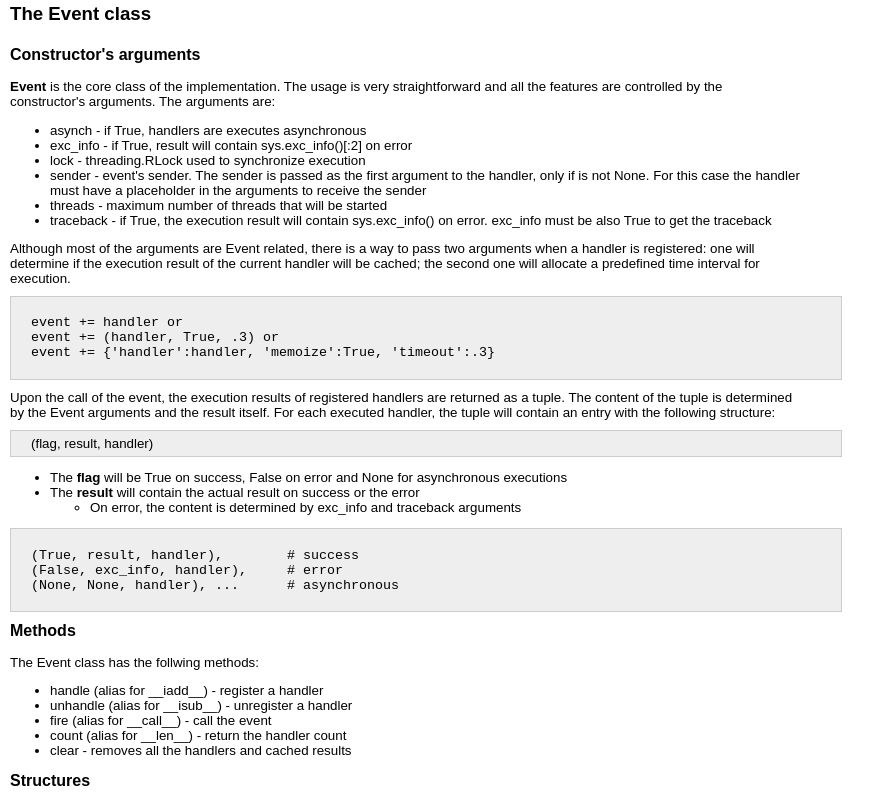
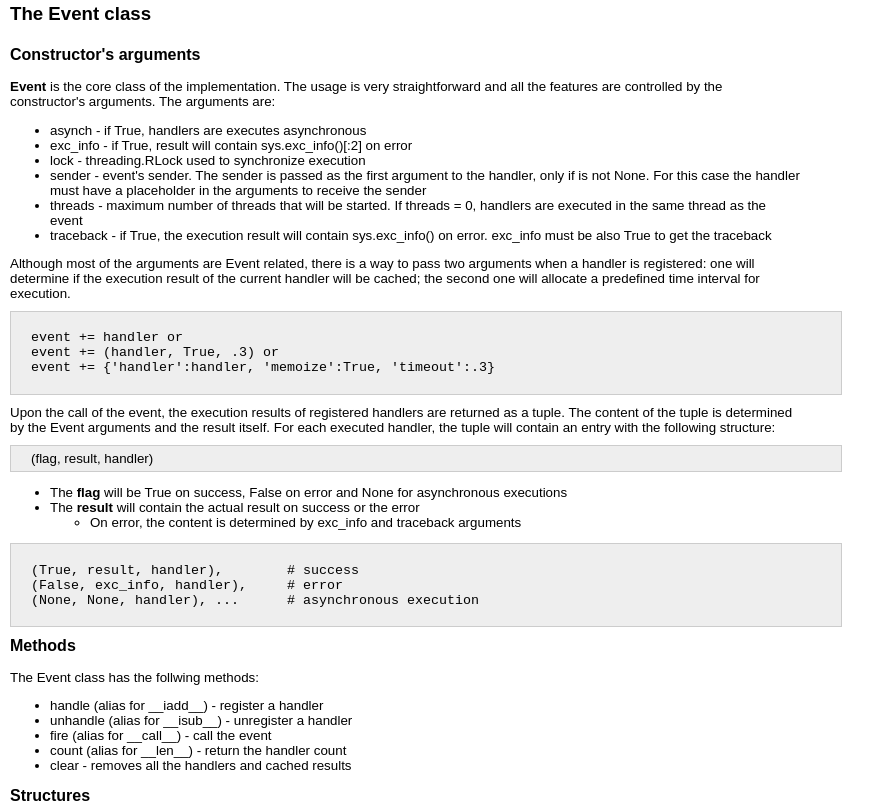
Before and after one commit to axel-events/axel, a plain HTML site: page docs/index.html in a window 1280 px wide. Shown: the part 1814-2622 px from the top of the page, without its empty margins (0-895 px from the left). Drawn offline with Linux system fonts and the light colour scheme.

Commit message:
Update index.html

```diff
--- a/docs/index.html
+++ b/docs/index.html
@@ -36,7 +36,7 @@ h5 { font-size: 10pt; font-weight: bold; margin: 4px 0px 0px 0px; }
 
 <h1>Axel - Python events handling</h1>
 <h4>Documentation</h4><br/>
-Version 0.0.4 <br/>Last updated: April 7th, 2014<br/><br/>
+Version 0.0.5 <br/>Last updated: March 9th, 2016<br/><br/>
 <div class="topnav">
 <ul><li><a href="#description">Description, Features & Download </a></li>
     <li><a href="#examples">Examples</a></li>
@@ -56,7 +56,7 @@ events, that allows an easy and elegant event handling. <br/><br/>
 
 <h4>Features:</h4>
 <ul><li>handlers can receive the sender as their first argument</li>
-    <li>handlers are always executed in separate threads</li>
+    <li>handlers can be executed in the same or separate threads</li>
     <li>handlers may be executed synchronous or asynchronous</li>
     <li>handlers execution may be synchronized on a lock</li>
     <li>the time allocated for the execution of a handler is controllable</li>
@@ -158,7 +158,8 @@ arguments. The arguments are:
     <li>sender - event's sender. The sender is passed as the first argument to the
                 handler, only if is not None. For this case the handler must have
                 a placeholder in the arguments to receive the sender</li>
-    <li>threads - maximum number of threads that will be started</li>
+    <li>threads - maximum number of threads that will be started. If threads = 0,
+                  handlers are executed in the same thread as the event</li>
     <li>traceback - if True, the execution result will contain sys.exc_info()
                     on error. exc_info must be also True to get the traceback</li>
 </ul>
@@ -189,7 +190,7 @@ following structure:
 <div class="code"><pre>
 (True, result, handler),        # success
 (False, exc_info, handler),     # error
-(None, None, handler), ...      # asynchronous
+(None, None, handler), ...      # asynchronous execution
 </pre></div>
 
 <a name="methods"></a>
@@ -221,7 +222,7 @@ memoize = {
 exec_result = (
     (True, result, handler),        # success
     (False, ecx_info, handler),     # error
-    (None, None, handler), ...      # asynchronous
+    (None, None, handler), ...      # asynchronous execution
 )
 </pre></div>
 </body>
```
